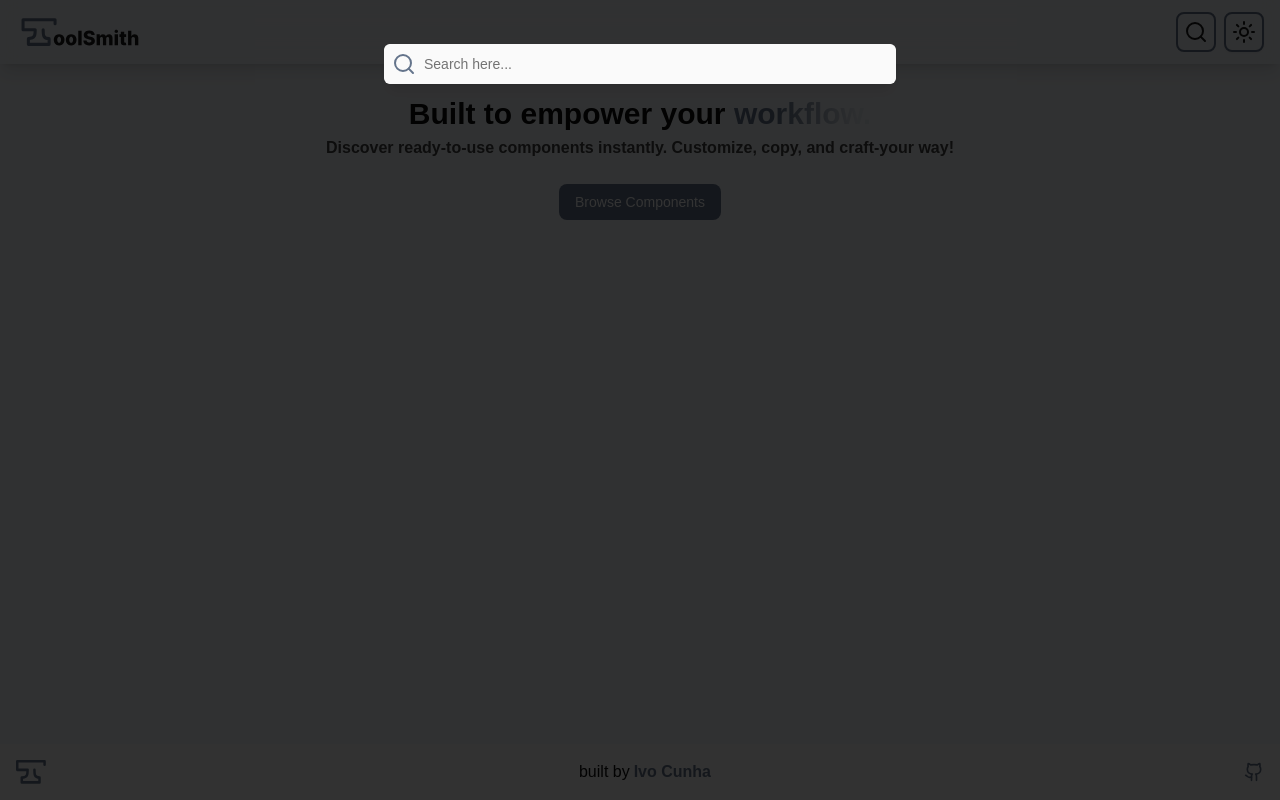
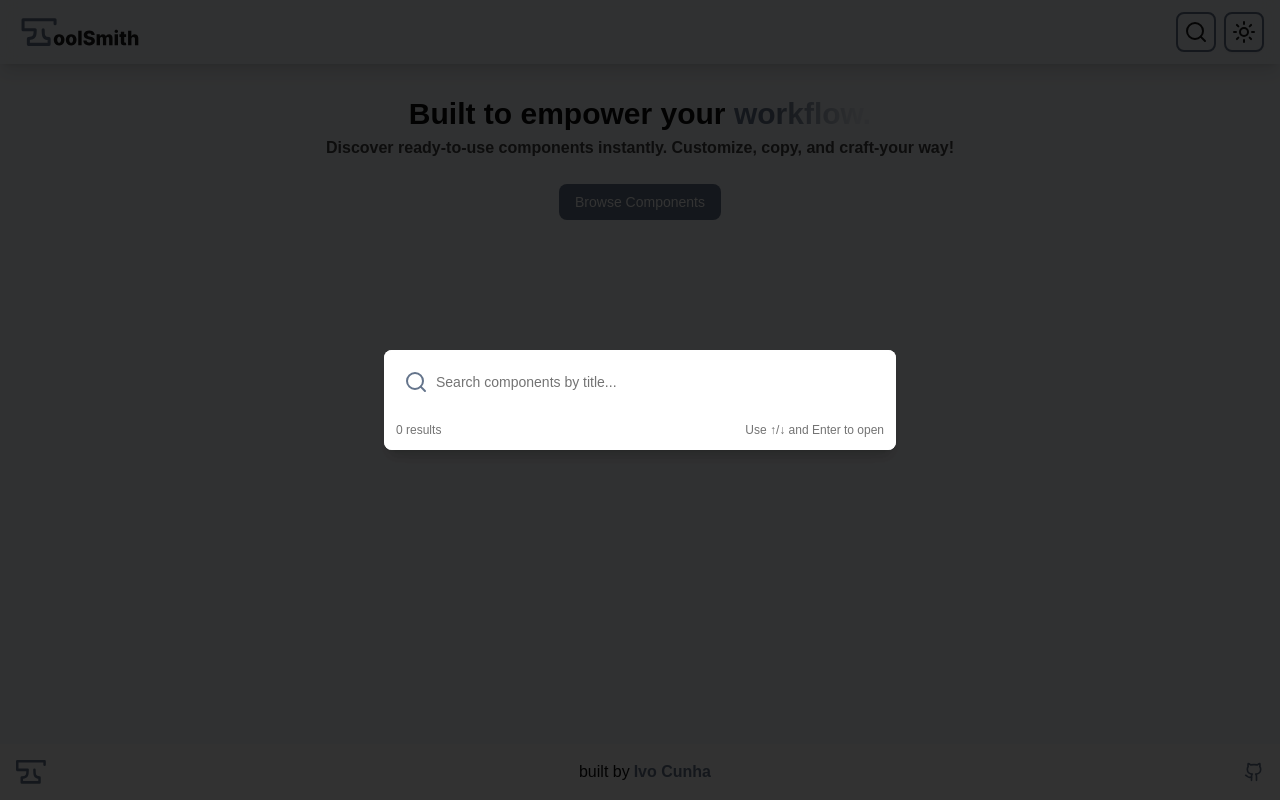
Before and after one commit to S1lenT04/toolsmith, a Next.js app: page / in a window 1280 px wide. Both pictures are taken after a click on the button 1196 px from the left and 32 px from the top of the page. Built offline with nearby package versions, Linux system fonts and the light colour scheme.

Commit message:
Search bar working

```diff
--- a/components/elements/Search.tsx
+++ b/components/elements/Search.tsx
@@ -1,54 +1,118 @@
 "use client";
 
+import React, { useId, useRef, useState, useMemo } from "react";
 import { Input } from "@/components/ui/input";
-import { X } from "lucide-react";
-import { useId, useRef, useState } from "react";
+import { X, Search as SearchIcon, ChevronRight } from "lucide-react";
 import {
   Dialog,
   DialogContent,
   DialogTitle,
   DialogTrigger,
 } from "@/components/ui/dialog";
-import { Search } from "lucide-react";
+import { docsConfig } from "@/config/DocsConfig";
+import { useRouter } from "next/navigation";
 
 export default function SearchBar() {
   const id = useId();
   const [inputValue, setInputValue] = useState("");
   const inputRef = useRef<HTMLInputElement>(null);
+  const [open, setOpen] = useState(false);
+  const [highlighted, setHighlighted] = useState<number>(-1);
+  const router = useRouter();
+
+  // Flatten components with category reference
+  const items = useMemo(() => {
+    const list: {
+      title: string;
+      name: string;
+      href: string;
+      category: string;
+    }[] = [];
+    docsConfig.categories.forEach((cat) => {
+      cat.components.forEach((c) => {
+        list.push({
+          title: c.title,
+          name: c.name,
+          href: cat.href,
+          category: cat.title,
+        });
+      });
+    });
+    return list;
+  }, []);
+
+  const matches = useMemo(() => {
+    const q = inputValue.trim().toLowerCase();
+    if (!q) return [];
+    return items.filter((it) => it.title.toLowerCase().includes(q));
+  }, [inputValue, items]);
 
   const handleClearInput = () => {
     setInputValue("");
-    if (inputRef.current) {
-      inputRef.current.focus();
+    setHighlighted(-1);
+    if (inputRef.current) inputRef.current.focus();
+  };
+
+  const navigateTo = (href: string, name?: string) => {
+    const url = name ? `${href}?component=${encodeURIComponent(name)}` : href;
+    setOpen(false);
+    router.push(url);
+  };
+
+  const onKeyDown = (e: React.KeyboardEvent<HTMLInputElement>) => {
+    if (e.key === "ArrowDown") {
+      e.preventDefault();
+      setHighlighted((h) => Math.min(h + 1, matches.length - 1));
+    } else if (e.key === "ArrowUp") {
+      e.preventDefault();
+      setHighlighted((h) => Math.max(h - 1, 0));
+    } else if (e.key === "Enter") {
+      e.preventDefault();
+      if (highlighted >= 0 && highlighted < matches.length) {
+        const sel = matches[highlighted];
+        navigateTo(sel.href, sel.name);
+      } else if (matches.length === 1) {
+        navigateTo(matches[0].href, matches[0].name);
+      }
+    } else if (e.key === "Escape") {
+      setOpen(false);
     }
   };
 
   return (
     <>
-      <Dialog>
+      <Dialog open={open} onOpenChange={setOpen}>
         <DialogTrigger className="border-[2px] p-1.5 rounded-lg border-slate-500">
-          <Search className="text-neutral-900 dark:text-white" />
+          <SearchIcon className="text-neutral-900 dark:text-white" />
         </DialogTrigger>
-        <DialogContent className="top-[8%] border-none">
-          <DialogTitle className="sr-only">
-            Are you absolutely sure?
-          </DialogTitle>
+        <DialogContent className="border-none w-[min(700px,95%)]">
+          <DialogTitle className="sr-only">Search components</DialogTitle>
 
           <div className="relative">
-            <Search className="text-slate-500 absolute m-2" />
+            <div className="rounded-lg bg-white dark:bg-gray-800 shadow-lg p-3">
+              <div className="relative">
+                <SearchIcon className="text-slate-500 absolute m-2" />
 
                 <Input
                   id={id}
                   ref={inputRef}
-              className="pe-9 pl-10 bg-neutral-50 dark:bg-gray-800"
-              placeholder="Search here..."
+                  className="pe-9 pl-10 bg-transparent"
+                  placeholder="Search components by title..."
                   type="text"
                   value={inputValue}
-              onChange={(e) => setInputValue(e.target.value)}
+                  onChange={(e) => {
+                    setInputValue(e.target.value);
+                    setHighlighted(-1);
+                  }}
+                  onKeyDown={onKeyDown}
+                  onFocus={() => setOpen(true)}
+                  autoComplete="off"
+                  autoCorrect="off"
+                  spellCheck={false}
                 />
                 {inputValue && (
                   <button
-                className="absolute inset-y-0 end-0 flex h-full w-9 items-center justify-center rounded-e-lg text-muted-foreground/80 outline-offset-0 transition-colors hover:text-foreground focus:z-10 focus-visible:outline focus-visible:outline-0 focus-visible:outline-ring/70 disabled:pointer-events-none disabled:cursor-not-allowed disabled:opacity-50"
+                    className="absolute inset-y-0 end-0 flex h-full w-9 items-center justify-center rounded-e-lg text-muted-foreground/80 transition-colors hover:text-foreground"
                     aria-label="Clear input"
                     onClick={handleClearInput}
                   >
@@ -61,6 +125,61 @@ export default function SearchBar() {
                   </button>
                 )}
               </div>
+
+              {/* Results box */}
+              <div className="mt-3 max-h-64 overflow-auto">
+                <div className="flex flex-col gap-2">
+                  {matches.length === 0 && inputValue ? (
+                    <div className="text-sm text-muted-foreground px-2 py-2">
+                      No results
+                    </div>
+                  ) : (
+                    matches.map((m, i) => (
+                      <div
+                        key={`${m.href}-${m.name}`}
+                        role="option"
+                        aria-selected={highlighted === i}
+                        onMouseEnter={() => setHighlighted(i)}
+                        onMouseDown={(e) => e.preventDefault()} // prevent input blur
+                        onClick={() => navigateTo(m.href, m.name)}
+                        className={`cursor-pointer px-3 py-2 rounded-md flex items-center gap-3 hover:bg-slate-50 dark:hover:bg-slate-700 ${
+                          highlighted === i
+                            ? "bg-slate-50 dark:bg-slate-700"
+                            : ""
+                        }`}
+                      >
+                        <div className="flex-none w-9 h-9 rounded-full bg-slate-100 dark:bg-slate-700 flex items-center justify-center text-sm font-medium">
+                          {m.title
+                            .split(" ")
+                            .map((s) => s[0])
+                            .slice(0, 2)
+                            .join("")}
+                        </div>
+
+                        <div className="flex-1 min-w-0">
+                          <div className="font-medium truncate">{m.title}</div>
+                          <div className="text-xs text-muted-foreground truncate">
+                            {m.category}
+                          </div>
+                        </div>
+
+                        <div className="flex-none text-muted-foreground">
+                          <ChevronRight size={16} />
+                        </div>
+                      </div>
+                    ))
+                  )}
+                </div>
+              </div>
+
+              <div className="mt-2 text-xs text-muted-foreground flex justify-between">
+                <div>
+                  {matches.length} result{matches.length !== 1 ? "s" : ""}
+                </div>
+                <div className="text-right">Use ↑/↓ and Enter to open</div>
+              </div>
+            </div>
+          </div>
         </DialogContent>
       </Dialog>
     </>
```
Lines whose indentation alone changed are shown as unchanged.
